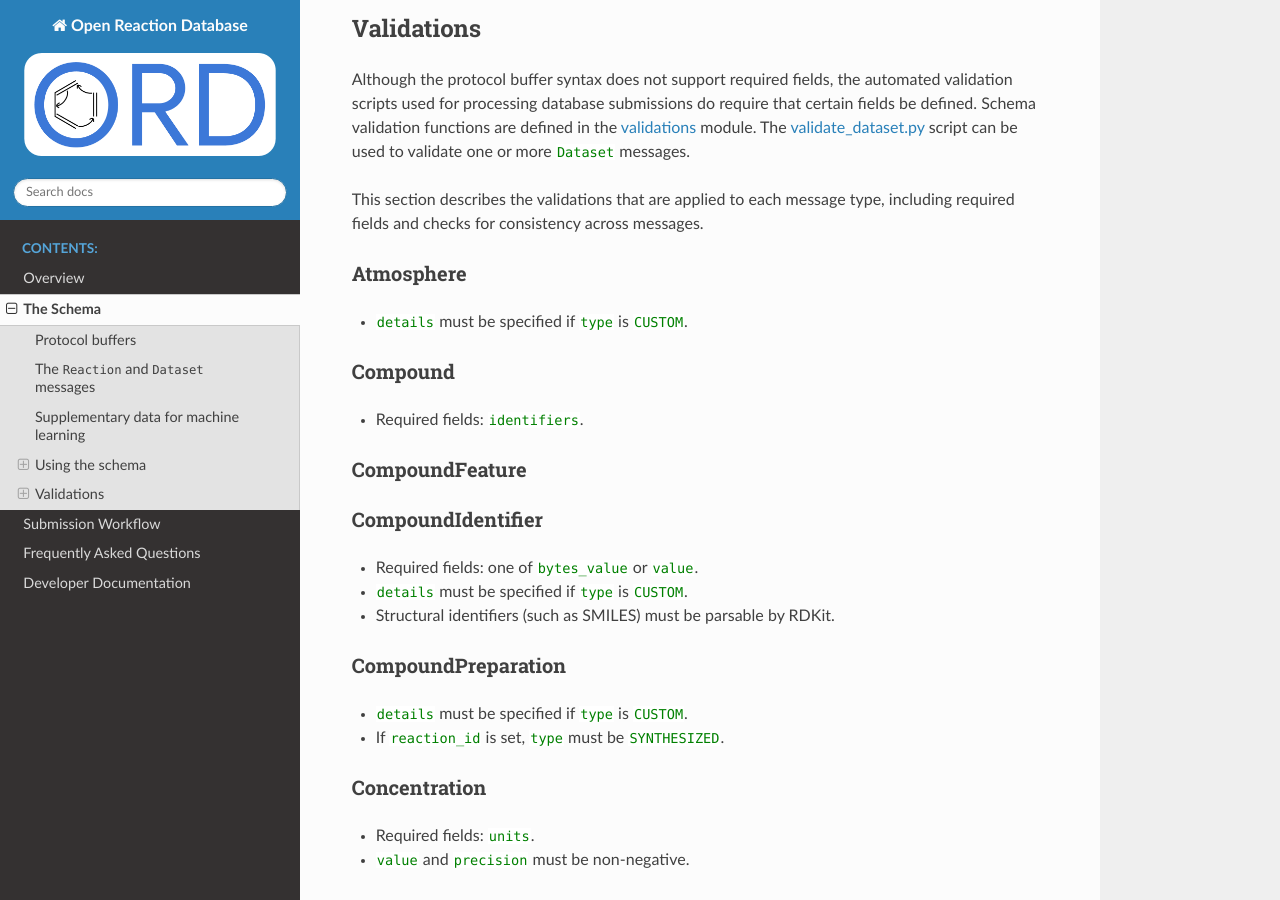
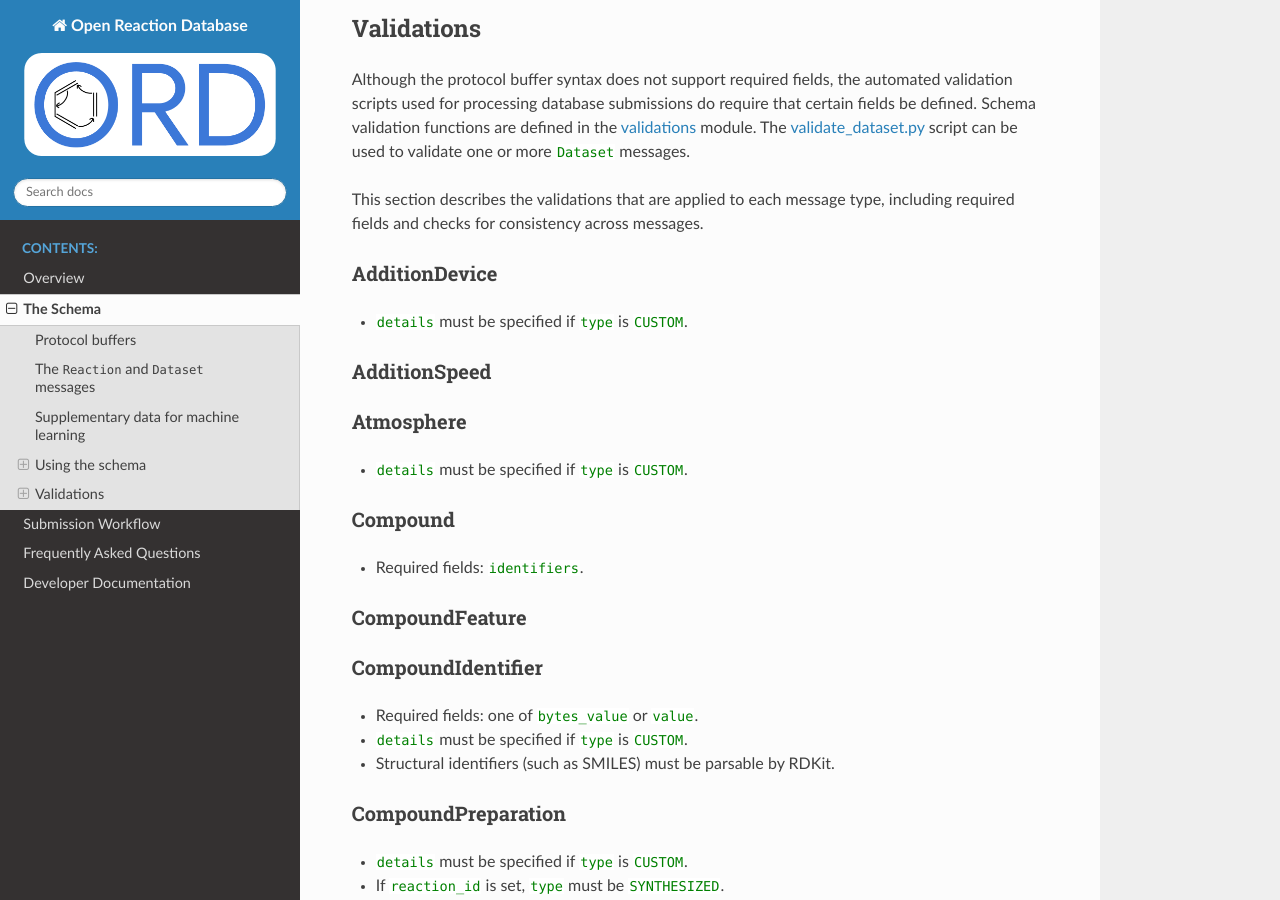
Before and after one commit to open-reaction-database/ord-schema, a Sphinx documentation site: the page built from docs/schema.md, in a window 1280 px wide and 900 px high, scrolled down 3500 px. Built offline with Sphinx 7.4.7 and the Read the Docs theme 2.0.0, drawn with Linux system fonts in a browser that asks for light colours.

Commit message:
Addition details

```diff
--- a/docs/schema.md
+++ b/docs/schema.md
@@ -191,6 +191,12 @@ can be used to validate one or more `Dataset` messages.
 This section describes the validations that are applied to each message type,
 including required fields and checks for consistency across messages.
 
+
+### AdditionDevice
+
+* `details` must be specified if `type` is `CUSTOM`.
+
+### AdditionSpeed
 
 ### Atmosphere
 
```
